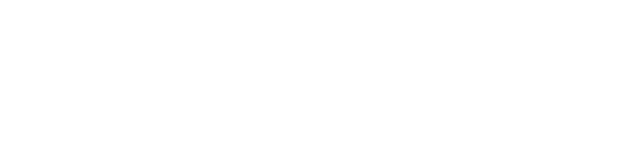
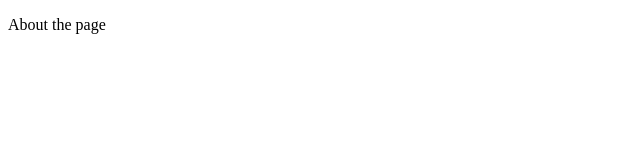
Before and after one commit to PritamGit862/gitlearn, a plain HTML site: page about.html in a window 1280 px wide. Shown: the whole page, without its empty margins (0-640 px from the left). Drawn offline with Linux system fonts and the light colour scheme.

Commit message:
changed about.html

```diff
--- a/about.html
+++ b/about.html
@@ -7,6 +7,6 @@
     <title>Document</title>
 </head>
 <body>
-
+   <p>About the page</p>
 </body>
 </html>
```
